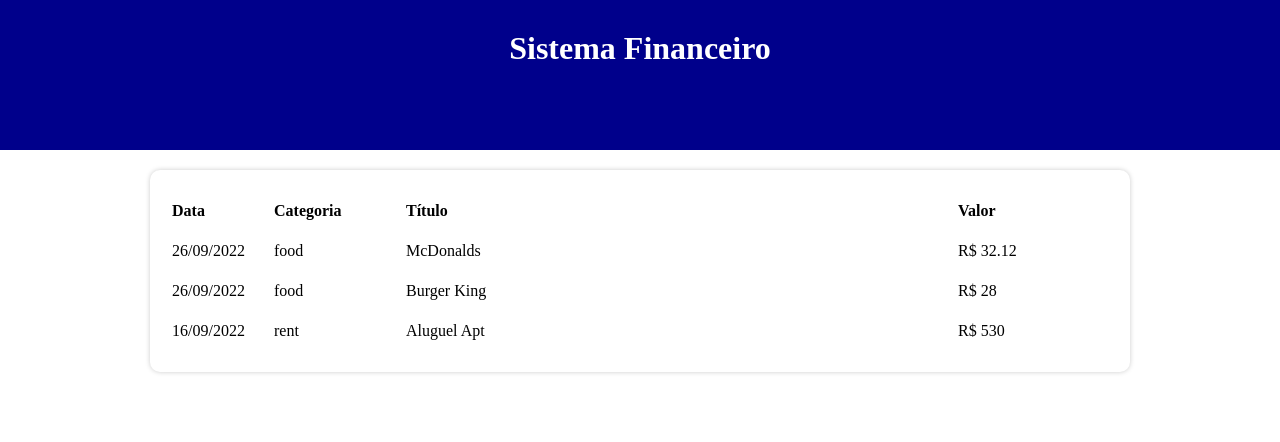
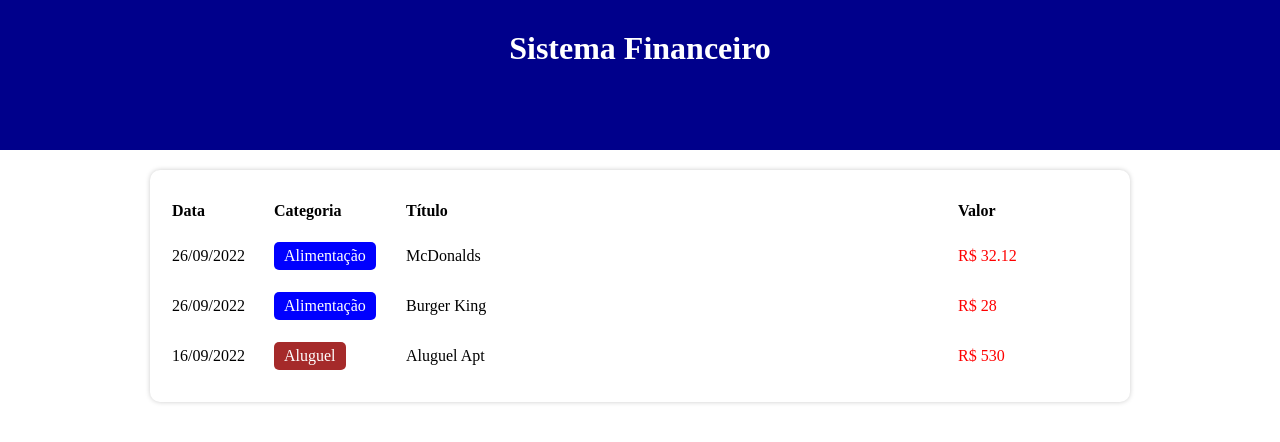
Before and after one commit to LoiolaBr17/Sistema_Financeiro, a React (Vite) app: page / in a window 1280 px wide. Shown: the top 442 px of the page. Built offline with nearby package versions, Linux system fonts and the light colour scheme.

Commit message:
finalizing the css of TableItem

```diff
--- a/src/components/TableItem/index.tsx
+++ b/src/components/TableItem/index.tsx
@@ -1,6 +1,7 @@
 import { Item } from '../../types/Item';
 import * as C from './styles';
 import { formatDate } from '../../helpers/dateFilter';
+import { categories } from '../../data/categories'
 
 type Props = {
     item: Item;
@@ -11,9 +12,17 @@
     return(
         <C.TableLine>
             <C.TableColumn>{formatDate(item.date)}</C.TableColumn>
-            <C.TableColumn>{item.category}</C.TableColumn>
+            <C.TableColumn>
+                <C.Category color={categories[item.category].color}>
+                    {categories[item.category].title}
+                </C.Category>
+            </C.TableColumn>
             <C.TableColumn>{item.title}</C.TableColumn>
-            <C.TableColumn>R$ {item.value}</C.TableColumn>
+            <C.TableColumn>
+                <C.Value color={categories[item.category].expense ? 'red' : 'green'}>
+                    R$ {item.value}
+                </C.Value>
+            </C.TableColumn>
         </C.TableLine>
     );
 }
--- a/src/components/TableItem/styles.ts
+++ b/src/components/TableItem/styles.ts
@@ -5,3 +5,15 @@
 export const TableColumn = styled.td`
     padding: 10px 0;
 `;
+
+export const Category = styled.div<{ color: string }>`
+    display: inline-block;
+    padding: 5px 10px;
+    border-radius: 5px;
+    color: #FFF;
+    background-color: ${props => props.color};
+`;
+
+export const Value = styled.div<{ color: string }>`
+    color: ${props => props.color};
+`;
```
